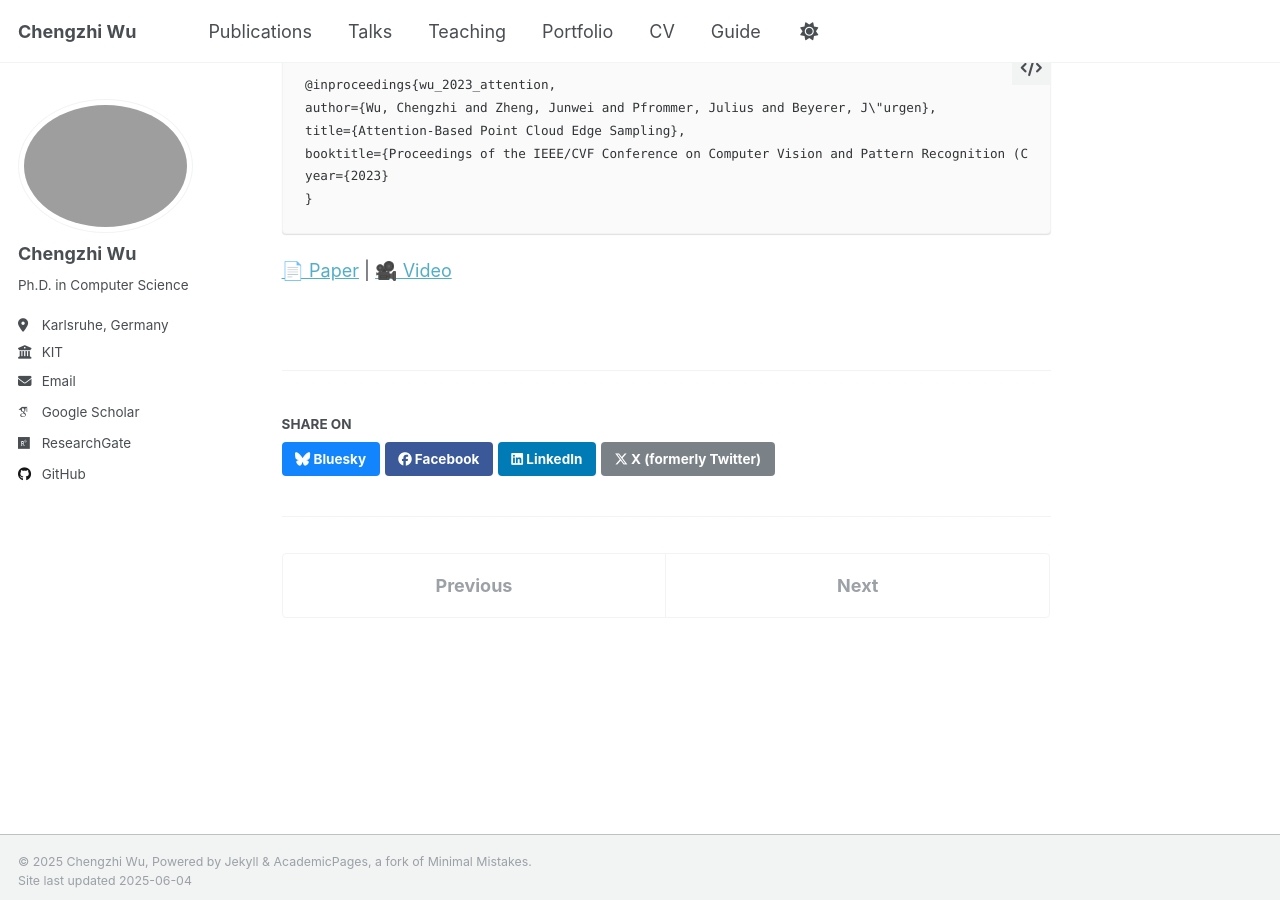
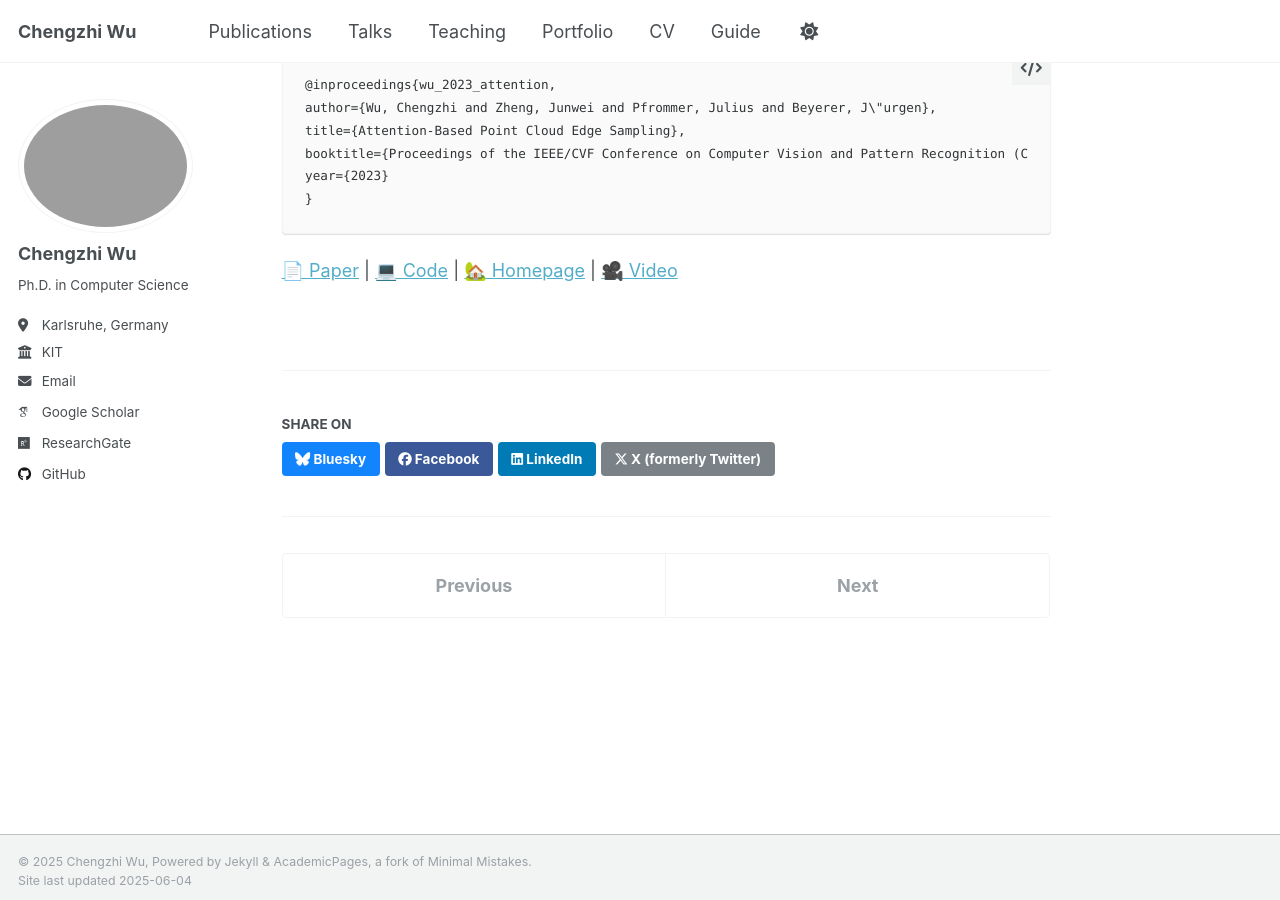
Before and after one commit to stevenczwu/stevenczwu.github.io, a Jekyll site: the page built from _publications/2023-06-20-APES.md, in a window 1280 px wide and 900 px high, scrolled down 593 px. Built offline with Jekyll 4.4.1, drawn with Linux system fonts in a browser that asks for light colours; some web fonts are replaced.

Commit message:
update single.html

```diff
--- a/_layouts/single.html
+++ b/_layouts/single.html
@@ -74,8 +74,23 @@ layout: default
           <p style="font-size: smaller"><a href="{{ page.slidesurl }}">Download Slides</a></p>
         {% elsif page.bibtexurl %}
           <p style="font-size: smaller"><a href="{{ page.bibtexurl }}">Download Bibtex</a></p>
+
+        {% elsif page.paperurl and page.githuburl and page.homepageurl and page.videourl %}
+          <p><a href="{{ page.paperurl }}">📄 Paper</a> | <a href="{{ page.githuburl }}">💻 Code</a> | <a href="{{ page.homepageurl }}">🏡 Homepage</a> | <a href="{{ page.videourl }}">🎥 Video</a></p>
+        {% elsif page.paperurl and page.githuburl and page.homepageurl %}
+          <p><a href="{{ page.paperurl }}">📄 Paper</a> | <a href="{{ page.githuburl }}">💻 Code</a> | <a href="{{ page.homepageurl }}">🏡 Homepage</a></p>
+        {% elsif page.paperurl and page.githuburl and page.videourl %}
+          <p><a href="{{ page.paperurl }}">📄 Paper</a> | <a href="{{ page.githuburl }}">💻 Code</a> | <a href="{{ page.videourl }}">🎥 Video</a></p>
+        {% elsif page.paperurl and page.homepageurl and page.videourl %}
+          <p><a href="{{ page.paperurl }}">📄 Paper</a> | <a href="{{ page.homepageurl }}">🏡 Homepage</a> | <a href="{{ page.videourl }}">🎥 Video</a></p>
+        {% elsif page.paperurl and page.githuburl %}
+          <p><a href="{{ page.paperurl }}">📄 Paper</a> | <a href="{{ page.githuburl }}">💻 Code</a></p>
+        {% elsif page.paperurl and page.homepageurl %}
+          <p><a href="{{ page.paperurl }}">📄 Paper</a> | <a href="{{ page.homepageurl }}">🏡 Homepage</a></p>
         {% elsif page.paperurl and page.videourl %}
           <p><a href="{{ page.paperurl }}">📄 Paper</a> | <a href="{{ page.videourl }}">🎥 Video</a></p>
+        {% elsif page.paperurl %}
+          <p><a href="{{ page.paperurl }}">📄 Paper</a></p>
         {% endif %}
 
         {% if page.link %}<div><a href="{{ page.link }}" class="btn">{{ site.data.ui-text[site.locale].ext_link_label | default: "Direct Link" }}</a></div>{% endif %}
```
